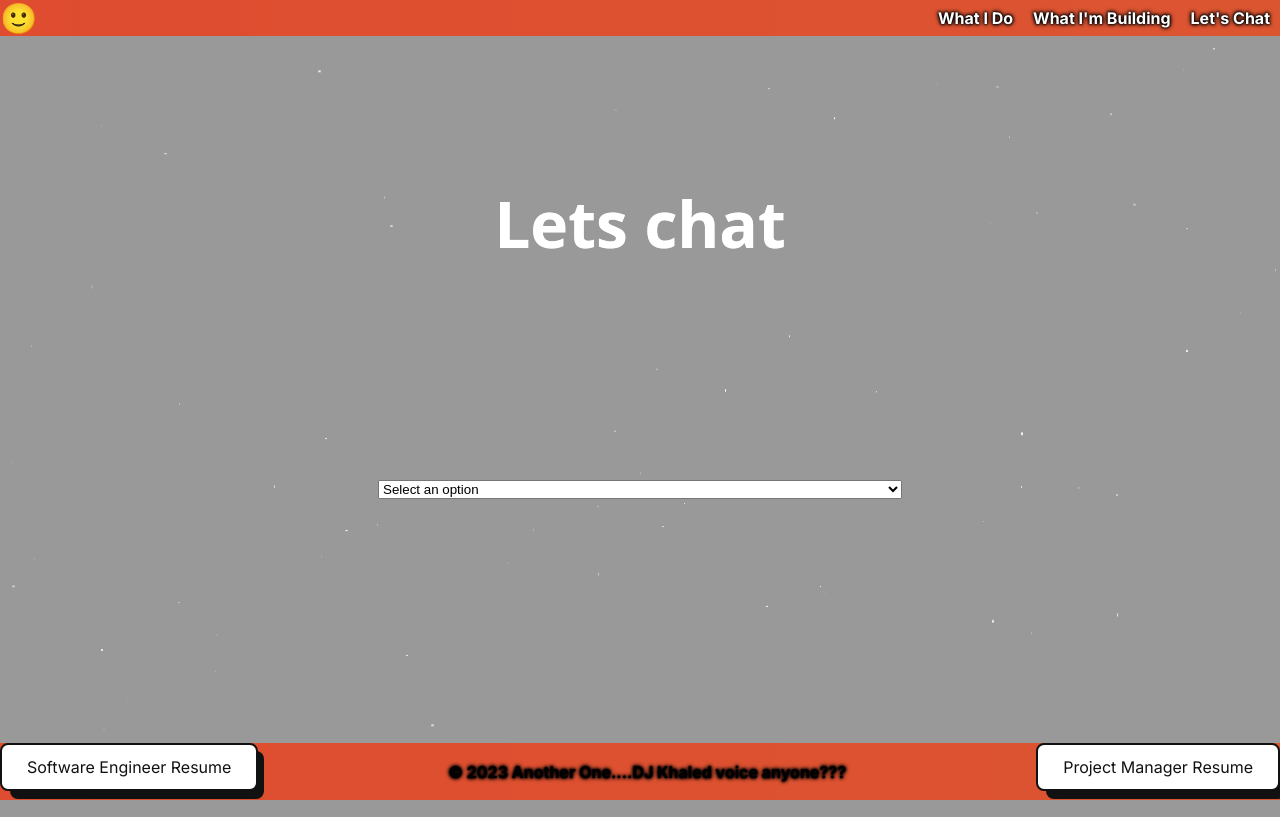
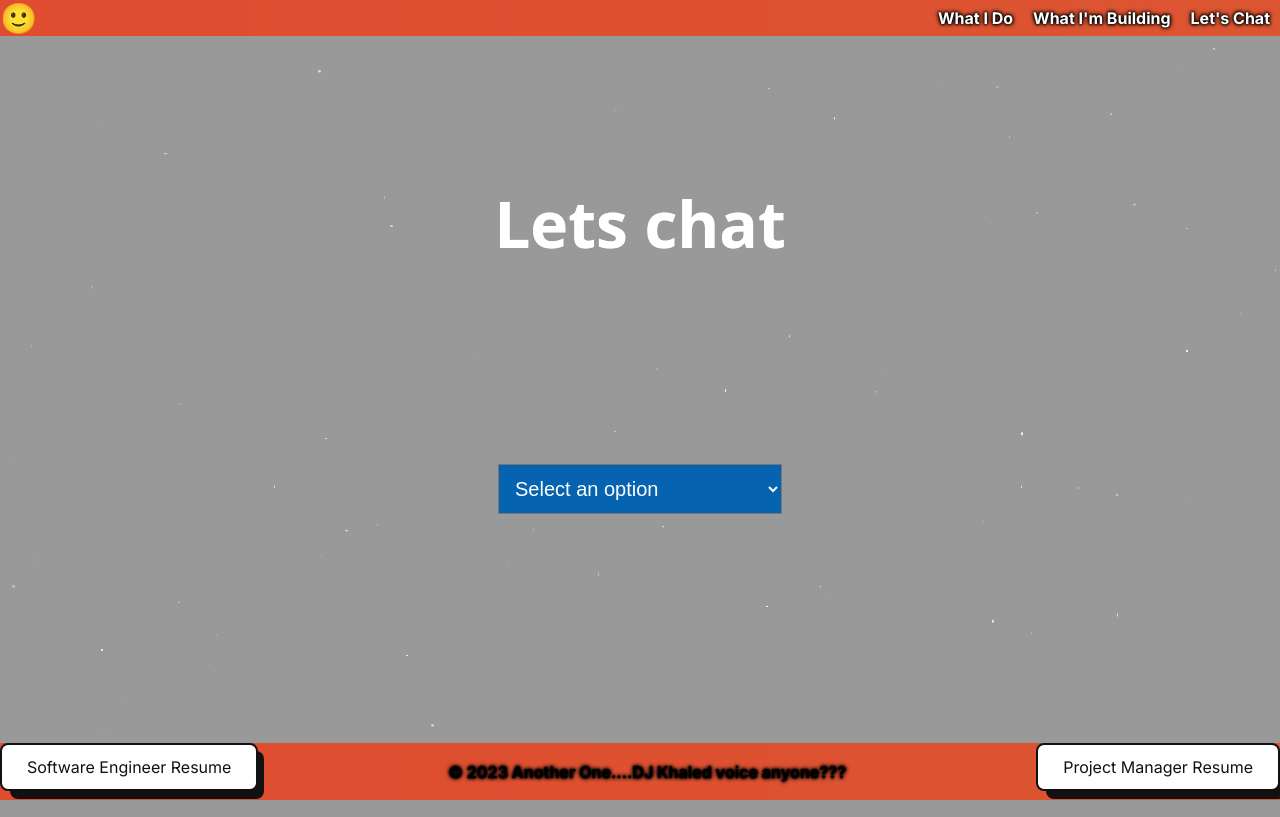
Before and after one commit to 52lions06/Portfolio-2023, a Next.js app: page /lets-chat in a window 1280 px wide. Built offline with nearby package versions, Linux system fonts and the light colour scheme.

Commit message:
updated the select element

```diff
--- a/src/app/lets-chat/ContactForm.tsx
+++ b/src/app/lets-chat/ContactForm.tsx
@@ -57,7 +57,6 @@ const ContactForm: React.FC<Props> = ({ setFormSubmitted }) => {
         value={formValues.phone}
         onChange={handleInputChange}
         placeholder="Phone Number"
-        required
       />
       <div>
         <label>
--- a/src/app/lets-chat/LetsChat.module.css
+++ b/src/app/lets-chat/LetsChat.module.css
@@ -34,12 +34,10 @@
   display: flex;
   flex-direction: column;
   justify-content: space-around;
-  border: 1px solid yellowgreen;
   border-radius: 20px;
   padding: 50px;
-  width: 50vw;
+  width: 25rem;
   height: 50vh;
-
   border: 8px solid;
   border-image: repeating-linear-gradient(
       135deg,
@@ -69,3 +67,38 @@
 .services {
   text-align: center;
 }
+
+.selectbox select {
+  background-color: #0563af;
+  color: white;
+  padding: 12px;
+  font-size: 20px;
+  -webkit-appearance: button;
+  appearance: button;
+  outline: none;
+}
+
+.selectbox::before {
+  content: "\f13a";
+  font-family: FontAwesome;
+  position: absolute;
+  top: 0;
+  right: 0;
+  width: 20%;
+  height: 100%;
+  text-align: center;
+  font-size: 28px;
+  line-height: 45px;
+  color: rgba(255, 255, 255, 0.5);
+  background-color: rgba(255, 255, 255, 0.1);
+  pointer-events: none;
+}
+
+.selectbox:hover::before {
+  color: rgba(255, 255, 255, 0.6);
+  background-color: rgba(255, 255, 255, 0.2);
+}
+
+.selectbox select option {
+  padding: 30px;
+}
--- a/src/app/lets-chat/SelectOption.tsx
+++ b/src/app/lets-chat/SelectOption.tsx
@@ -14,9 +14,9 @@ const SelectOption: React.FC<Props> = ({ setSelectedOption }) => {
       <option disabled selected>
         Select an option
       </option>
-      <option>Potential Job</option>
-      <option>Would you like my services</option>
-      <option>Want to buy me a coffee</option>
+      <option>Potential Job 💼</option>
+      <option>Would you like my services 💻</option>
+      <option>Want to buy me a coffee 😎</option>
     </select>
   );
 };
--- a/src/app/lets-chat/page.tsx
+++ b/src/app/lets-chat/page.tsx
@@ -13,7 +13,7 @@ const LetsChat = () => {
   return (
     <main>
       <h1 className={styles.title}>Lets chat</h1>
-      <section className={styles.contact}>
+      <section className={`${styles.selectbox} ${styles.contact}`}>
         {!selectedOption && (
           <SelectOption setSelectedOption={setSelectedOption} />
         )}
```
